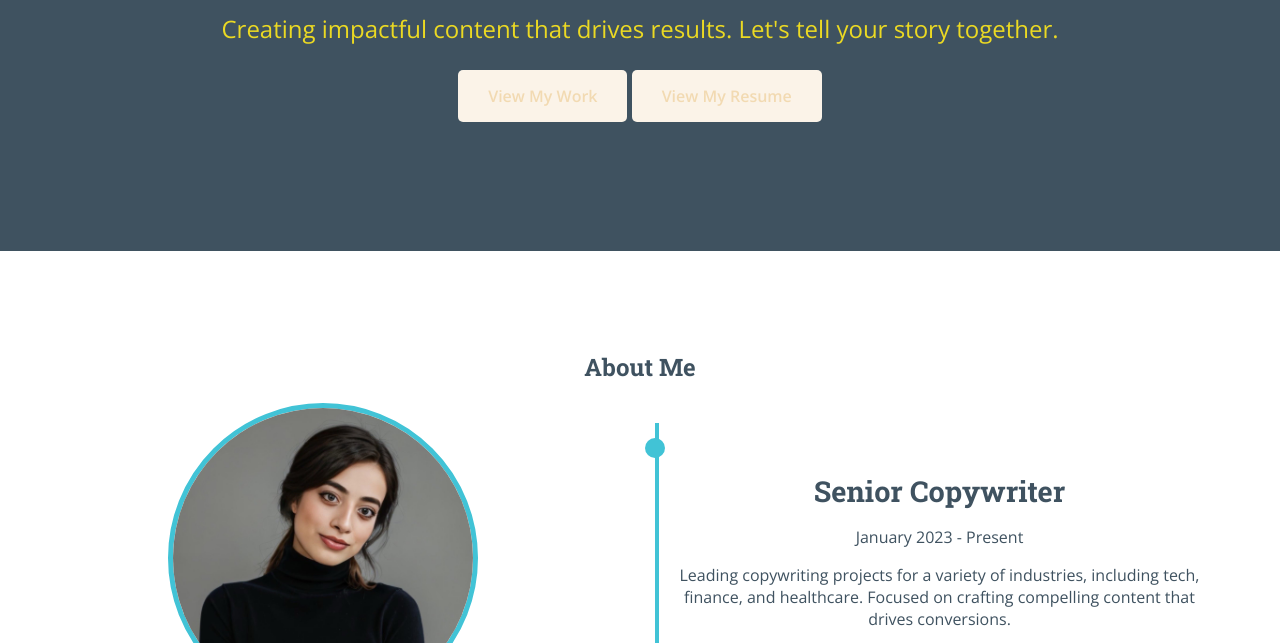
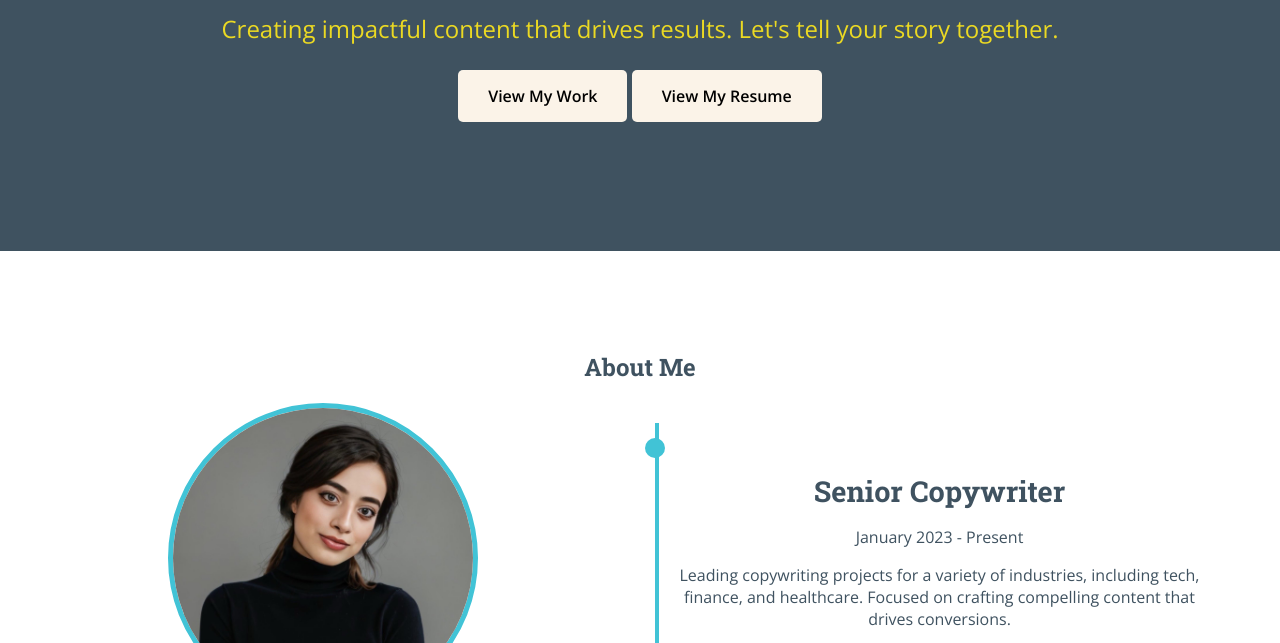
Before and after one commit to juli-1998/juli-1998.github.io, a plain HTML site: page index.html in a window 1280 px wide. Shown: the part 149-792 px from the top of the page. Drawn offline with nearby package versions, Linux system fonts and the light colour scheme.

Commit message:
Update styles.css

```diff
--- a/styles.css
+++ b/styles.css
@@ -56,7 +56,7 @@ a {
 .cta {
   padding: 15px 30px;
   background-color: #FBF3E8; /* Changed CTA color */
-  color: #F2DAB2;
+  color: Black;
   font-weight: bold;
   border-radius: 5px;
   transition: background-color 0.3s ease;
```
